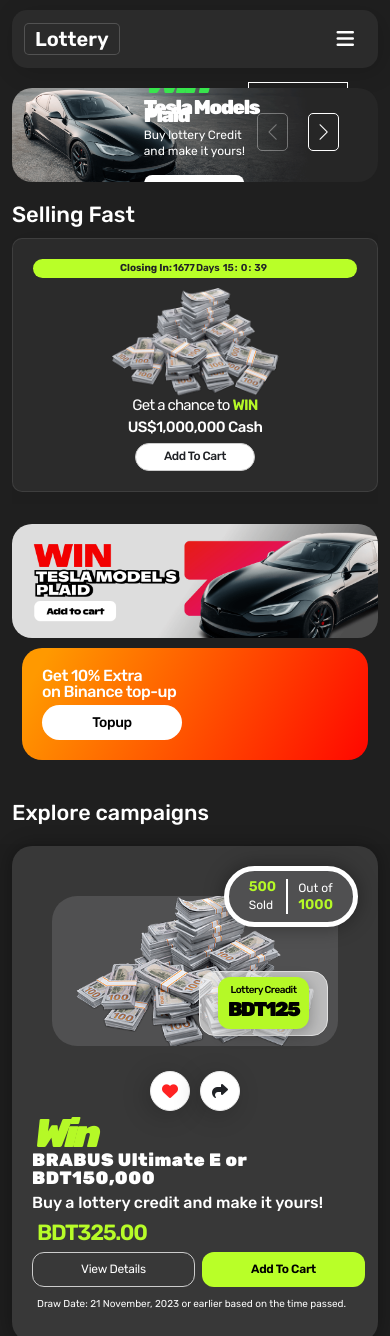
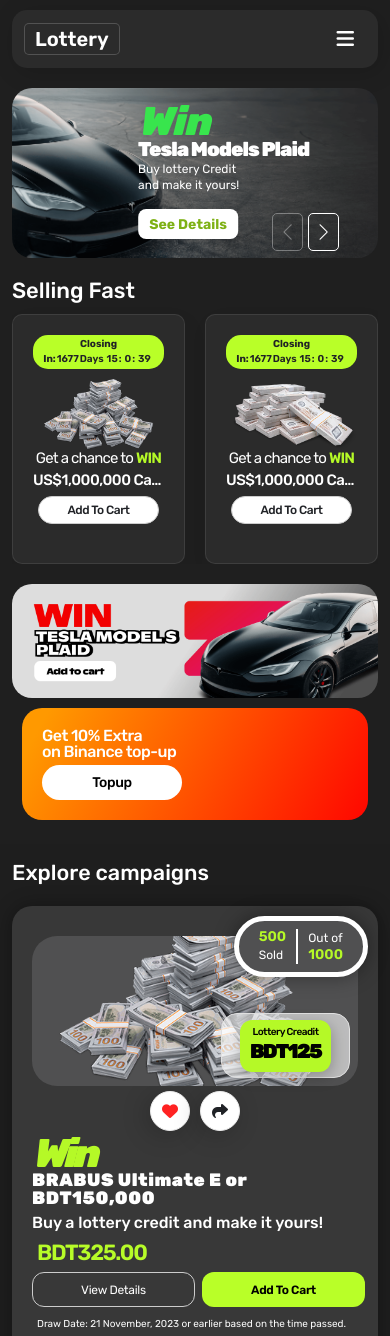
Before and after one commit to PronayBormon/Winup360_Ecommerce, a plain HTML site: page index.html in a window 390 px wide. Shown: the top 1336 px of the page. Drawn offline with nearby package versions, Linux system fonts and the light colour scheme.

Commit message:
add card list

```diff
--- a/css/styles.css
+++ b/css/styles.css
@@ -95,7 +95,7 @@
 .s_txt h1 {
     font-family: 'Rubik', sans-serif;
     color: #f22;
-    letter-spacing: -4px;
+    letter-spacing: -1px;
     font-style: italic;
     font-size: 90px;
     line-height: 73px;
@@ -105,7 +105,7 @@
 
 .s_txt h6 {
     color: #fff;
-    letter-spacing: -1.44845px;
+    letter-spacing: -1px;
     font-size: 31px;
     line-height: 33px;
     font-weight: 900;
@@ -1085,9 +1085,9 @@
 
 z-index: 2;
 
-right: 20px;
-
-top: 20px;
+right: 10px;
+
+top: 10px;
 
 box-shadow: 0 0 20px #00000061;
 
@@ -2678,6 +2678,20 @@
 
 
 @media(max-width: 992px){
+    .c_campain_left {
+        padding: 0px;
+    }
+    .c_price {
+        padding: 10px;
+        height: 102px;
+        width: 129px;
+        border-radius: 16px;
+        border: 1px solid #e1e1e1;
+        background: #ffffff9e;
+        position: absolute;
+        right: 8px;
+        bottom: 8px;
+    }
     .s_txt p {
         font-size: 12px;
         line-height: 16px;
@@ -2741,6 +2755,8 @@
     }
     .available_ticket {
         border: 5px solid #fff;
+        right: 10px;
+        top: 10px;
     }
     .btn_share {
         width: 40px;
@@ -2829,6 +2845,14 @@
         margin-left: 0px;
     }
 }
+@media(max-width: 768px){
+    .slide_box {
+        max-height: 185px;
+    }
+    .slide_box img{
+        min-height: 170px;
+    }
+}
 @media(max-width: 576px){
     .profile_right h1 {
         margin-left: 0px;
@@ -2867,4 +2891,18 @@
         padding: 10px 0px;
         border-top: 1px solid #a1a1a1;
     }
-}
+    .sold_product_box strong {
+        font-size: 18px;
+    }
+    .navi_op {
+        height: 52px;
+        width: 85px;
+    }
+    .s_txt {
+        position: absolute;
+        left: 65%;
+        top: 50%;
+        transform: translate(-65%, -50%);
+        width: 172px;
+    }
+}
--- a/js/slider_script.js
+++ b/js/slider_script.js
@@ -15,6 +15,10 @@
     breakpoints: {
       320: {
         slidesPerView: 1,
+        spaceBetween: 20
+      },
+      377: {
+        slidesPerView: 2,
         spaceBetween: 20
       },
       480: {
@@ -54,6 +58,10 @@
     breakpoints: {
       320: {
         slidesPerView: 1,
+        spaceBetween: 20
+      },
+      377: {
+        slidesPerView: 2,
         spaceBetween: 20
       },
       480: {
@@ -99,6 +107,10 @@
         slidesPerView: 1,
         spaceBetween: 20
       },
+      377: {
+        slidesPerView: 2,
+        spaceBetween: 20
+      },
       480: {
         slidesPerView: 2,
         spaceBetween: 20
```
Also changed, not shown: wallet.html (+14 -6 lines).
